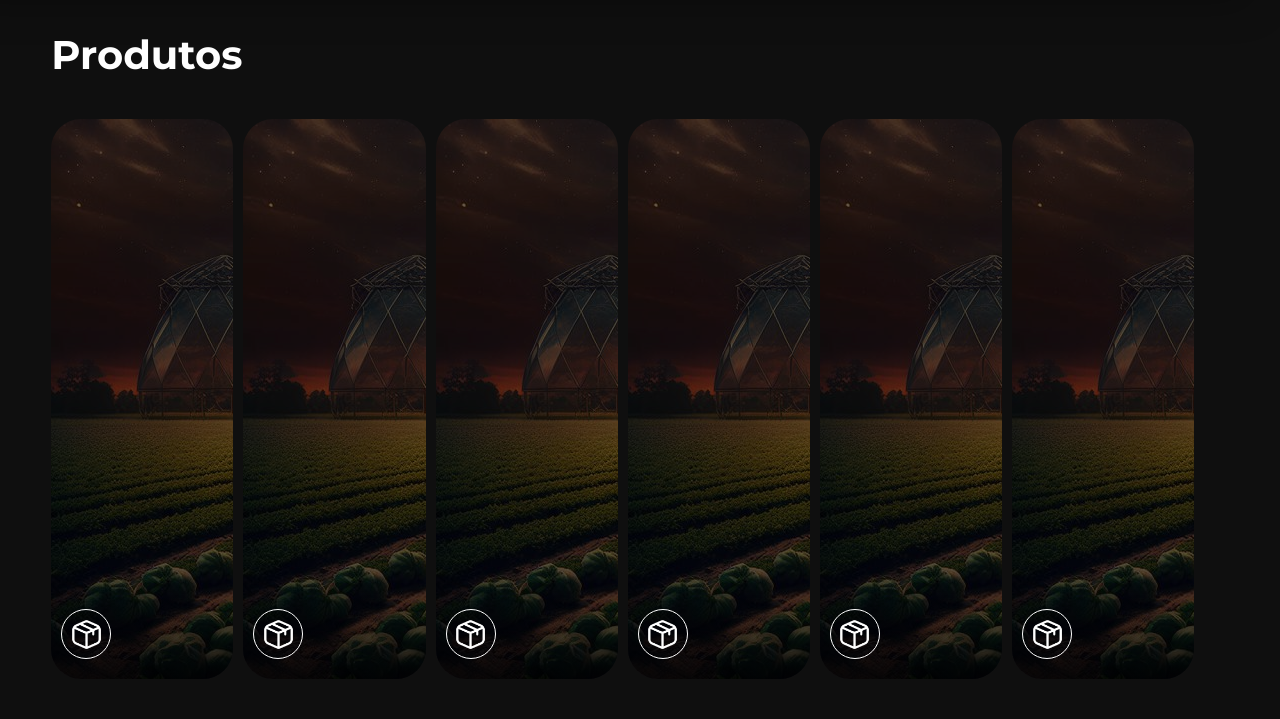
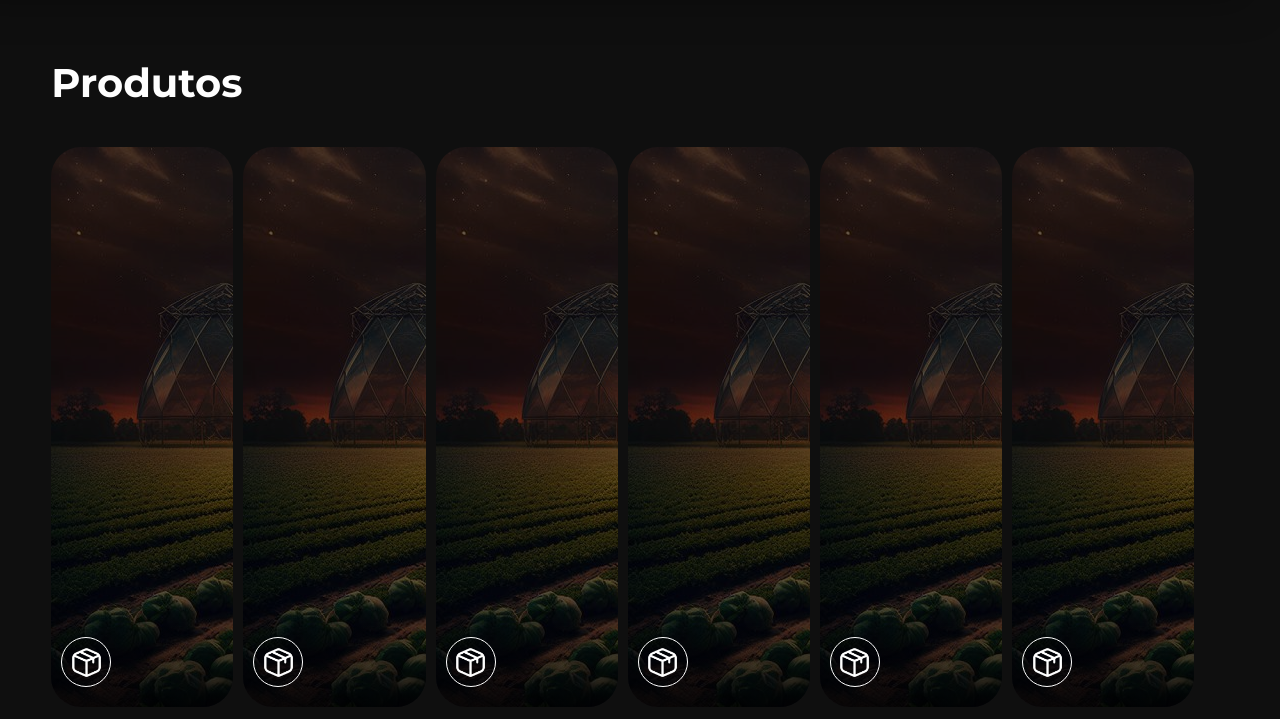
Before and after one commit to marcosguida/AMAGRON---Store, a PHP site: page / in a window 1280 px wide. Shown: the part 800-1519 px from the top of the page. Run offline with PHP 8.4, Linux system fonts and the light colour scheme; grey boxes are pictures that could not be loaded.

Commit message:
Update style.css

```diff
--- a/css/style.css
+++ b/css/style.css
@@ -262,7 +262,7 @@ a {
 .main__produtos {
     width: 94vw;
     position: relative;
-    margin: 10px 4% 40px 4%;
+    margin: 3% 4% 3% 4%;
 }
 
 .main__produtos h1 {
@@ -446,18 +446,10 @@ a {
     margin-left: 50px;
 }
 
-.container__info h1 {
-
-}
-
 .container__info p {
     color: var(--white-color);
     width: 75%;
     text-align: justify;
-}
-
-.container__info span {
-
 }
 
 .container__slider {
```
